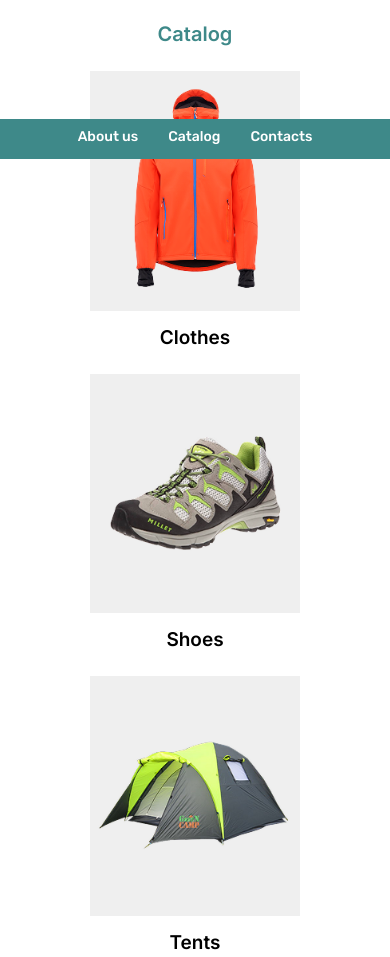
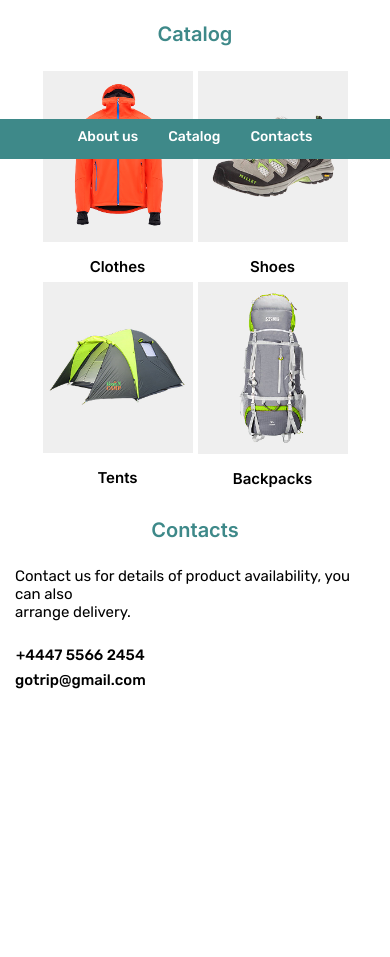
Before and after one commit to Jovoh-ken/GoTrip, a plain HTML site: page index.html in a window 390 px wide. Shown: the part 685-1642 px from the top of the page. After the commit the page ends 1474 px from the top, so only its background shows below. Drawn offline with Linux system fonts and the light colour scheme.

Commit message:
responsivni tog'irladim ozgina

```diff
--- a/index.html
+++ b/index.html
@@ -85,22 +85,22 @@
                 </div>
             </section>
 
-            <!-- <section class="contacts">
+            <section class="contacts">
                 <h2 class="title_all">Contacts</h2>
                 <div class="contact_box">
                     <div class="box_left_contacts">
-                        <p class="texts">Сontact us for details of product availability, you can also <br> arrange
+                        <p class="texts_contact">Сontact us for details of product availability, you can also <br> arrange
                             delivery.
                         </p>
                     </div>
-                    <div class="box_left_contacts">
+                    <div class="box_right_contacts">
                         <a class="contacts_all" href="tel:4447 5566 2454">+4447 5566 2454</a>
                         <a class="contacts_all" href="emailto:gotrip@gmail.com">gotrip@gmail.com</a>
                     </div>
                 </div>
 
 
-            </section> -->
+            </section>
         </div>
     </main>
     <!-- FOOTER_QISMI -->
--- a/style/media.css
+++ b/style/media.css
@@ -383,19 +383,55 @@
     }
 
     .title_invertar {
-        font-size: 19px;
+        font-size: 17px;
     }
 
     .catalog_invertar {
-        display: flex;
-        flex-direction: column;
-        gap: 50px;
+        gap: 10px;
     }
 
     .catalog_img {
-        width: 280px;
+        width: 220px;
     }
 
+
+    /* contact qismi */
+
+
+    .contacts {
+        margin-top: 30px;
+        display: flex;
+        flex-direction: column;
+        gap: 25px;
+        margin-bottom: 100px;
+    }
+
+    .contact_box {
+        flex-direction: column;
+        align-items: start;
+        gap: 25px;
+    }
+
+
+    .texts_contact {
+        text-align: left;
+        font-size: 15px;
+    }
+
+    .title_all{
+        display: flex;
+      justify-content: center;
+    }
+
+    .box_right_contacts {
+text-align: center;
+        gap: 7px;
+    }
+
+    .contacts_all {
+        font-weight: 500;
+        font-size: 15px;
+    }
 }
 
 /* 450-EKRAN */
@@ -423,8 +459,8 @@
 
 
     .intro_link {
-        font-size: 12px;
-        padding: 9px 60px;
+        font-size: 10px;
+        padding: 5px 30px;
     }
 
     /* form qismi */
@@ -477,15 +513,15 @@
     }
 
     .title_invertar {
-        font-size: 19px;
+        font-size: 15px;
     }
 
     .catalog_invertar {
-        gap: 25px;
+        gap: 5px;
     }
 
     .catalog_img {
-        width: 210px;
+        width: 150px;
     }
 
 
--- a/style/style.css
+++ b/style/style.css
@@ -166,7 +166,7 @@ input[type="text"] {
     color: rgba(62, 137, 137, 1);
 }
 
-.texts {
+.texts, .texts_contact {
     font-weight: 400;
     font-size: 18px;
     color: rgba(0, 0, 0, 1);
@@ -244,6 +244,12 @@ input[type="text"] {
     gap: 20px;
 }
 
+.box_right_contacts {
+    display: flex;
+    flex-direction: column;
+    gap: 20px;
+}
+
 .contacts_all {
     font-weight: 400;
     font-size: 20px;
```
